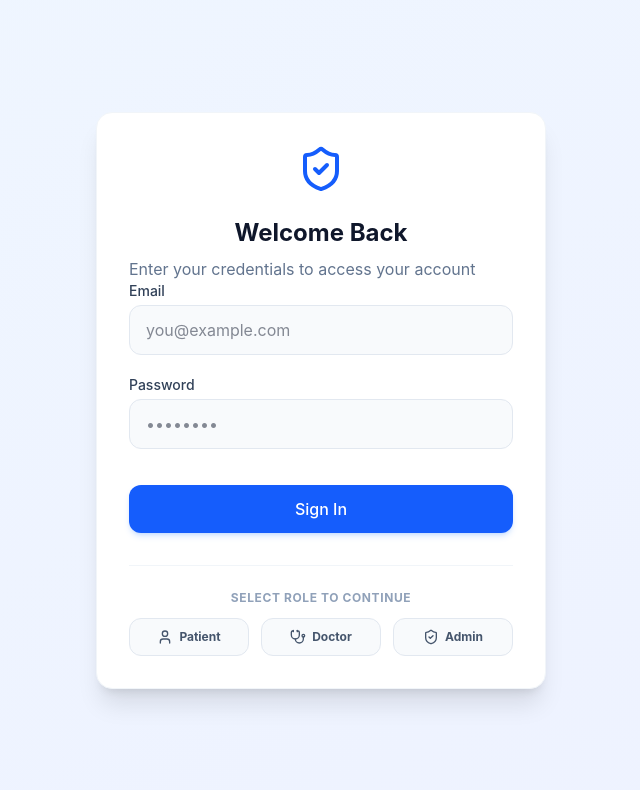
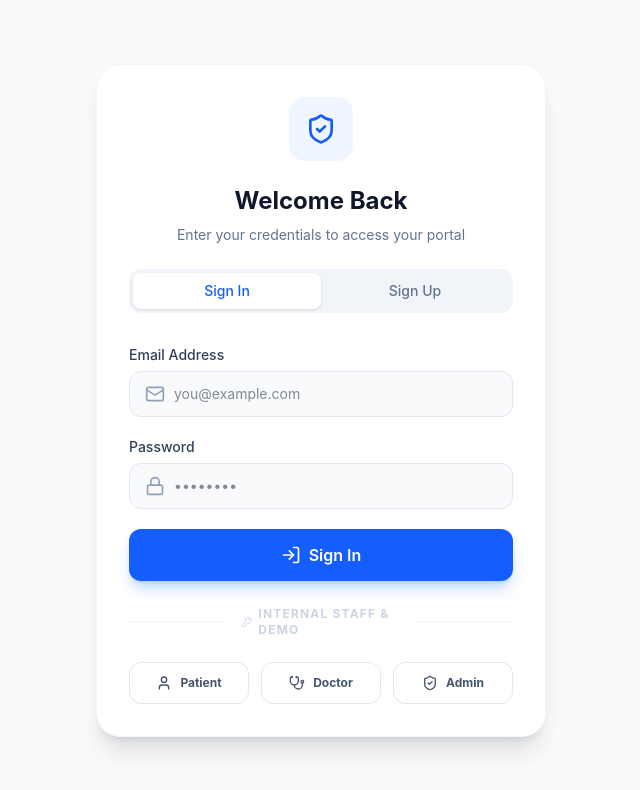
Before and after one commit to vikram-R23/InfosyssprinboardInternshiphealthcareAI-Agent, a React (Vite) app in the folder frontend/: page /auth in a window 1280 px wide. Shown: the top 790 px of the page, without its empty margins (319-959 px from the left). Built offline with nearby package versions, Linux system fonts and the light colour scheme; no server answers; a web font is replaced by a local one.

Commit message:
feat: Redesign Auth UI to separate external patient signup from internal demo access

```diff
--- a/frontend/src/pages/Auth.tsx
+++ b/frontend/src/pages/Auth.tsx
@@ -1,17 +1,31 @@
 import React, { useState } from 'react';
 import { useNavigate } from 'react-router-dom';
 import { supabase } from '../lib/supabase';
-import { ShieldCheck, User, Stethoscope } from 'lucide-react';
+import { ShieldCheck, User, Stethoscope, Mail, Lock, UserPlus, LogIn, KeyRound } from 'lucide-react';
 
 export default function Auth() {
-  const [isLogin] = useState(true);
+  const [isLogin, setIsLogin] = useState(true);
   const [email, setEmail] = useState('');
   const [password, setPassword] = useState('');
   const [activeRoleDemo, setActiveRoleDemo] = useState<string | null>(null);
-  const [role] = useState<'patient' | 'doctor'>('patient');
   const [loading, setLoading] = useState(false);
   const [errorMsg, setErrorMsg] = useState('');
   const navigate = useNavigate();
+
+  const handleDemoFill = (role: 'patient' | 'doctor' | 'admin') => {
+    setActiveRoleDemo(role);
+    setIsLogin(true); // Demo accounts are always logins
+    if (role === 'patient') {
+      setEmail('patient@demo.com');
+      setPassword('password123');
+    } else if (role === 'doctor') {
+      setEmail('doctor@demo.com');
+      setPassword('password123');
+    } else if (role === 'admin') {
+      setEmail('admin@demo.com');
+      setPassword('password123');
+    }
+  };
 
   const handleSubmit = async (e: React.FormEvent) => {
     e.preventDefault();
@@ -35,7 +49,8 @@ export default function Auth() {
         else navigate('/dashboard');
 
       } else {
-        // Sign up
+        // Sign up (Always defaults to 'patient' for external signups)
+        const role = 'patient';
         const { data, error: signUpError } = await supabase.auth.signUp({
           email,
           password,
@@ -71,8 +86,7 @@ export default function Auth() {
           }
         }
 
-        if (role === 'doctor') navigate('/doctor');
-        else navigate('/dashboard');
+        navigate('/dashboard'); // External signups are always patients
       }
     } catch (err: any) {
       console.error(err);
@@ -83,87 +97,131 @@ export default function Auth() {
   };
 
   return (
-    <div className="absolute inset-0 w-full h-full flex items-center justify-center bg-gradient-to-br from-blue-50 to-indigo-50 font-sans text-slate-900 p-6 overflow-hidden">
-      <div className="w-full max-w-[450px] bg-white p-8 rounded-2xl shadow-xl border border-slate-100">
+    <div className="min-h-screen w-full flex items-center justify-center bg-slate-50 font-sans text-slate-900 p-4 sm:p-6 overflow-y-auto">
+      <div className="w-full max-w-[450px] bg-white p-8 rounded-3xl shadow-xl border border-slate-100 my-8">
 
         <div className="flex justify-center mb-6">
-          <ShieldCheck className="w-12 h-12 text-blue-600" />
+          <div className="w-16 h-16 bg-blue-50 rounded-2xl flex items-center justify-center">
+            <ShieldCheck className="w-8 h-8 text-blue-600" />
           </div>
+        </div>
+
         <h2 className="text-2xl font-bold text-center mb-2">
           {isLogin ? 'Welcome Back' : 'Create an Account'}
         </h2>
-        <p className="text-slate-500 mt-2">
-          {isLogin ? 'Enter your credentials to access your account' : 'Join CareTaker AI today'}
+        <p className="text-slate-500 mt-2 text-center text-sm">
+          {isLogin ? 'Enter your credentials to access your portal' : 'Join CareTaker AI to start tracking your health'}
         </p>
 
+        {/* Toggle Login / Signup */}
+        <div className="flex p-1 bg-slate-100 rounded-xl mt-6 mb-8">
+          <button
+            type="button"
+            onClick={() => setIsLogin(true)}
+            className={`flex-1 py-2 text-sm font-medium rounded-lg transition-all ${isLogin ? 'bg-white text-blue-600 shadow-sm' : 'text-slate-500 hover:text-slate-700'}`}
+          >
+            Sign In
+          </button>
+          <button
+            type="button"
+            onClick={() => {
+              setIsLogin(false);
+              setActiveRoleDemo(null);
+              setEmail('');
+              setPassword('');
+            }}
+            className={`flex-1 py-2 text-sm font-medium rounded-lg transition-all ${!isLogin ? 'bg-white text-blue-600 shadow-sm' : 'text-slate-500 hover:text-slate-700'}`}
+          >
+            Sign Up
+          </button>
+        </div>
+
         {errorMsg && (
-          <div className="mb-6 p-4 bg-red-50 border border-red-200 text-red-600 rounded-lg text-sm font-medium">
-            {errorMsg}
+          <div className="mb-6 p-4 bg-red-50 border border-red-200 text-red-600 rounded-xl text-sm font-medium flex items-start gap-2">
+            <ShieldCheck className="w-5 h-5 flex-shrink-0 mt-0.5" />
+            <span>{errorMsg}</span>
           </div>
         )}
 
         <form onSubmit={handleSubmit} className="space-y-5">
           <div>
-            <label className="block text-sm font-medium text-slate-700 mb-1">Email</label>
+            <label className="block text-sm font-medium text-slate-700 mb-1.5">Email Address</label>
+            <div className="relative">
+              <Mail className="absolute left-4 top-1/2 -translate-y-1/2 w-5 h-5 text-slate-400" />
               <input
                 type="email"
                 required
-              className="w-full px-4 py-3 bg-slate-50 border border-slate-200 rounded-xl focus:ring-2 focus:ring-blue-500 focus:border-blue-500 transition-all outline-none"
+                className="w-full pl-11 pr-4 py-3 bg-slate-50 border border-slate-200 rounded-xl focus:ring-2 focus:ring-blue-500 focus:border-blue-500 transition-all outline-none text-sm"
                 placeholder="you@example.com"
                 value={email}
                 onChange={(e) => setEmail(e.target.value)}
               />
             </div>
+          </div>
 
           <div>
-            <label className="block text-sm font-medium text-slate-700 mb-1">Password</label>
+            <label className="block text-sm font-medium text-slate-700 mb-1.5">Password</label>
+            <div className="relative">
+              <Lock className="absolute left-4 top-1/2 -translate-y-1/2 w-5 h-5 text-slate-400" />
               <input
                 type="password"
                 required
                 minLength={6}
-              className="w-full px-4 py-3 bg-slate-50 border border-slate-200 rounded-xl focus:ring-2 focus:ring-blue-500 focus:border-blue-500 transition-all outline-none"
+                className="w-full pl-11 pr-4 py-3 bg-slate-50 border border-slate-200 rounded-xl focus:ring-2 focus:ring-blue-500 focus:border-blue-500 transition-all outline-none text-sm"
                 placeholder="••••••••"
                 value={password}
                 onChange={(e) => setPassword(e.target.value)}
               />
             </div>
+          </div>
 
           <button
             type="submit"
             disabled={loading}
-            className="w-full mt-4 py-3 bg-blue-600 hover:bg-blue-700 text-white rounded-xl font-medium shadow-md shadow-blue-500/20 transition-all disabled:opacity-50"
+            className="w-full mt-2 py-3.5 bg-blue-600 hover:bg-blue-700 text-white rounded-xl font-semibold shadow-lg shadow-blue-500/30 transition-all disabled:opacity-50 flex items-center justify-center gap-2"
           >
-            {loading ? 'Signing In...' : 'Sign In'}
+            {loading ? (
+              <div className="w-5 h-5 border-2 border-white/30 border-t-white rounded-full animate-spin" />
+            ) : isLogin ? (
+              <><LogIn className="w-5 h-5" /> Sign In</>
+            ) : (
+              <><UserPlus className="w-5 h-5" /> Create Patient Account</>
+            )}
           </button>
         </form>
 
-        {/* Role Selection Logins */}
-        <div className="mt-8 border-t border-slate-100 pt-6">
-          <p className="text-xs font-bold text-slate-400 uppercase tracking-wider text-center mb-3">Select Role to Continue</p>
-          <div className="flex flex-col sm:flex-row gap-3">
+        {/* Role Selection Logins (Internal Staff & Demo) */}
+        <div className="mt-10 pt-8 border-t border-slate-100 relative">
+          <div className="absolute top-0 left-1/2 -translate-x-1/2 -translate-y-1/2 bg-white px-4 text-xs font-bold text-slate-300 uppercase tracking-widest flex items-center gap-1.5">
+            <KeyRound className="w-3.5 h-3.5" />
+            Internal Staff & Demo
+          </div>
+
+          <div className="flex flex-col sm:flex-row gap-3 mt-2">
             <button
               type="button"
-              onClick={() => setActiveRoleDemo('patient')}
-              className={`flex-1 py-2.5 px-3 text-xs font-bold rounded-xl border transition-colors flex items-center justify-center gap-1.5 ${activeRoleDemo === 'patient' ? 'bg-blue-600 text-white border-blue-600 shadow-md shadow-blue-500/30' : 'bg-slate-50 hover:bg-slate-100 text-slate-600 border-slate-200'}`}
+              onClick={() => handleDemoFill('patient')}
+              className={`flex-1 py-3 px-3 text-xs font-bold rounded-xl border transition-all flex items-center justify-center gap-2 ${activeRoleDemo === 'patient' ? 'bg-blue-50 text-blue-700 border-blue-200 shadow-sm' : 'bg-white hover:bg-slate-50 text-slate-600 border-slate-200'}`}
             >
               <User className="w-4 h-4" /> Patient
             </button>
             <button
               type="button"
-              onClick={() => setActiveRoleDemo('doctor')}
-              className={`flex-1 py-2.5 px-3 text-xs font-bold rounded-xl border transition-colors flex items-center justify-center gap-1.5 ${activeRoleDemo === 'doctor' ? 'bg-blue-600 text-white border-blue-600 shadow-md shadow-blue-500/30' : 'bg-slate-50 hover:bg-slate-100 text-slate-600 border-slate-200'}`}
+              onClick={() => handleDemoFill('doctor')}
+              className={`flex-1 py-3 px-3 text-xs font-bold rounded-xl border transition-all flex items-center justify-center gap-2 ${activeRoleDemo === 'doctor' ? 'bg-indigo-50 text-indigo-700 border-indigo-200 shadow-sm' : 'bg-white hover:bg-slate-50 text-slate-600 border-slate-200'}`}
             >
               <Stethoscope className="w-4 h-4" /> Doctor
             </button>
             <button
               type="button"
-              onClick={() => setActiveRoleDemo('admin')}
-              className={`flex-1 py-2.5 px-3 text-xs font-bold rounded-xl border transition-colors flex items-center justify-center gap-1.5 ${activeRoleDemo === 'admin' ? 'bg-blue-600 text-white border-blue-600 shadow-md shadow-blue-500/30' : 'bg-slate-50 hover:bg-slate-100 text-slate-600 border-slate-200'}`}
+              onClick={() => handleDemoFill('admin')}
+              className={`flex-1 py-3 px-3 text-xs font-bold rounded-xl border transition-all flex items-center justify-center gap-2 ${activeRoleDemo === 'admin' ? 'bg-emerald-50 text-emerald-700 border-emerald-200 shadow-sm' : 'bg-white hover:bg-slate-50 text-slate-600 border-slate-200'}`}
             >
               <ShieldCheck className="w-4 h-4" /> Admin
             </button>
           </div>
         </div>
+
       </div>
     </div>
   );
```
Lines whose indentation alone changed are shown as unchanged.
